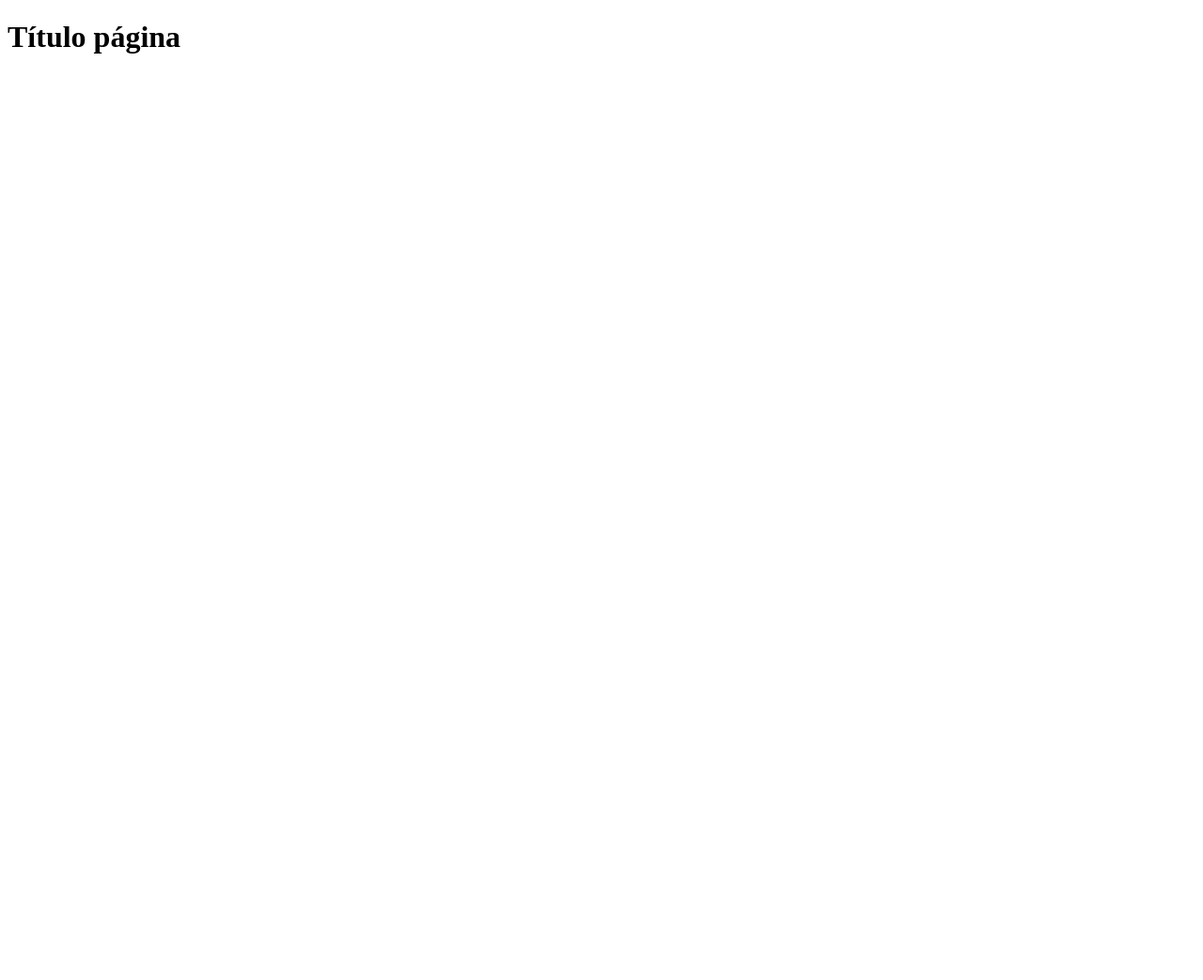
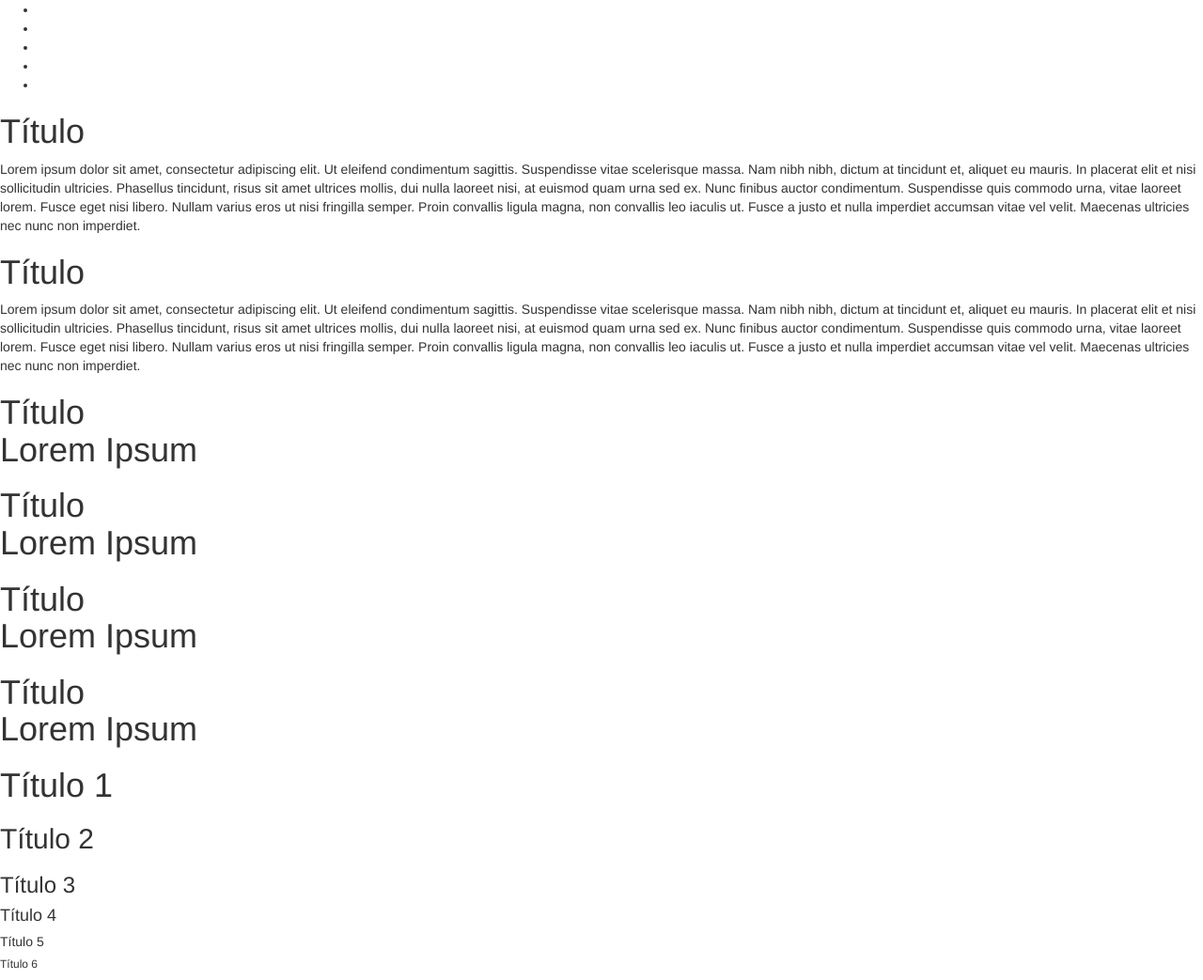
Before and after one commit to AlejandroSorianoCampuzano/Web, a plain HTML site: page index.html in a window 1280 px wide. Shown: the whole page at 94% size. Before the commit the page ends 800 px from the top, so only its background shows below. Drawn offline with nearby package versions, Linux system fonts and the light colour scheme.

Commit message:
Avanzando

```diff
--- a/index.html
+++ b/index.html
@@ -4,9 +4,87 @@
     <meta charset="UTF-8">
     <meta http-equiv="X-UA-Compatible" content="IE=edge">
     <meta name="viewport" content="width=device-width, initial-scale=1.0">
-    <title>Document</title>
+    <title>Primera página del curso</title>
+    <link rel="stylesheet" media="screen" href="https://cdnjs.cloudflare.com/ajax/libs/twitter-bootstrap/3.3.5/css/bootstrap.min.css">
 </head>
 <body>
-    <h1>Título página</h1>
+
+    <nav>
+        <ul>
+            <li><a href=""></a></li>
+            <li><a href=""></a></li>
+            <li><a href=""></a></li>
+            <li><a href=""></a></li>
+            <li><a href=""></a></li>
+        </ul>
+    </nav>
+
+    <section>
+
+        <article>
+            <h1>Título</h1>
+            <p>Lorem ipsum dolor sit amet, consectetur adipiscing elit.
+                Ut eleifend condimentum sagittis. Suspendisse vitae scelerisque massa.
+                Nam nibh nibh, dictum at tincidunt et, aliquet eu mauris.
+                In placerat elit et nisi sollicitudin ultricies. Phasellus tincidunt, risus sit amet ultrices mollis, dui nulla laoreet nisi, at euismod quam urna sed ex.
+                Nunc finibus auctor condimentum. Suspendisse quis commodo urna, vitae laoreet lorem. Fusce eget nisi libero.
+                Nullam varius eros ut nisi fringilla semper. Proin convallis ligula magna, non convallis leo iaculis ut.
+                Fusce a justo et nulla imperdiet accumsan vitae vel velit. Maecenas ultricies nec nunc non imperdiet.</p>
+        </article>
+
+        <article>
+            <h1>Título</h1>
+            <p>Lorem ipsum dolor sit amet, consectetur adipiscing elit.
+                Ut eleifend condimentum sagittis. Suspendisse vitae scelerisque massa.
+                Nam nibh nibh, dictum at tincidunt et, aliquet eu mauris.
+                In placerat elit et nisi sollicitudin ultricies. Phasellus tincidunt, risus sit amet ultrices mollis, dui nulla laoreet nisi, at euismod quam urna sed ex.
+                Nunc finibus auctor condimentum. Suspendisse quis commodo urna, vitae laoreet lorem. Fusce eget nisi libero.
+                Nullam varius eros ut nisi fringilla semper. Proin convallis ligula magna, non convallis leo iaculis ut.
+                Fusce a justo et nulla imperdiet accumsan vitae vel velit. Maecenas ultricies nec nunc non imperdiet.</p>
+        </article>
+
+    </section>
+
+    <section>
+
+        <aside>
+            <h1>Título
+                <p>Lorem Ipsum</p>
+            </h1>
+        </aside>
+
+        <aside>
+            <h1>Título
+                <p>Lorem Ipsum</p>
+            </h1>
+        </aside>
+
+        <aside>
+            <h1>Título
+                <p>Lorem Ipsum</p>
+            </h1>
+        </aside>
+
+        <aside>
+            <h1>Título
+                <p>Lorem Ipsum</p>
+            </h1>
+        </aside>
+
+    </section>
+
+    <section>
+
+        <article>
+            <h1>Título 1</h1>
+            <h2>Título 2</h2>
+            <h3>Título 3</h3>
+            <h4>Título 4</h4>
+            <h5>Título 5</h5>
+            <h6>Título 6</h6>
+        </article>
+
+    </section>
+
 </body>
 </html>
```
